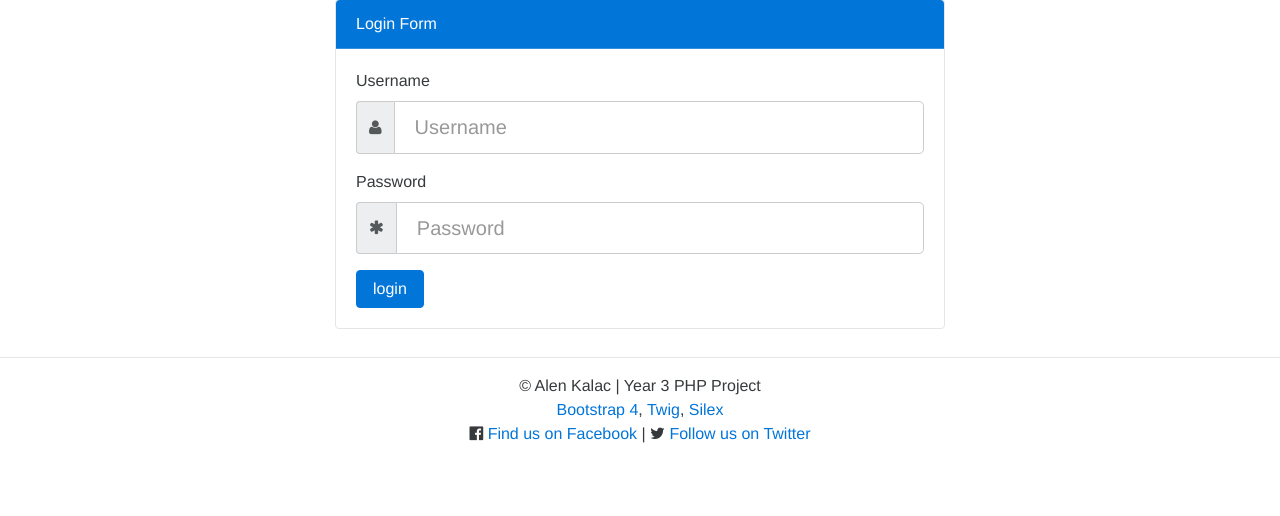
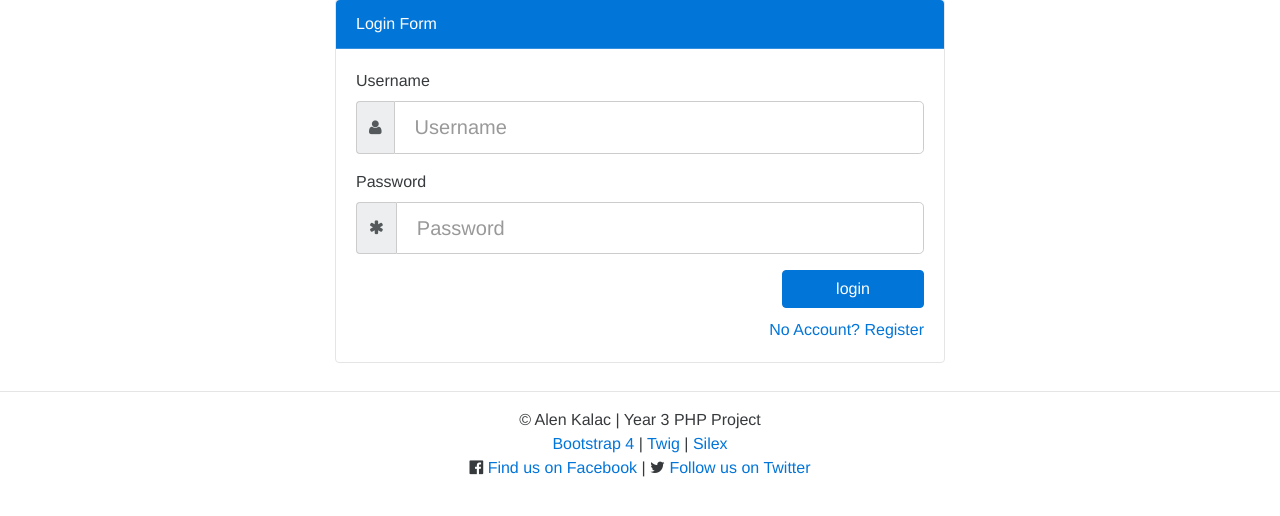
Before and after one commit to alenkalac/php_project_1, a PHP site: template templates/login.html.twig in a window 1280 px wide. Shown: the part 80-596 px from the top of the page. Run offline with PHP 8.4, Linux system fonts and the light colour scheme; the template is opened without the code that fills it, so the values that code supplies are empty; some libraries are stand-ins or nearby versions.

Commit message:
changed seniors to teens changes login form to include a register link minor changes to the footer fixed a bug in signup page where gender buttons didnt show

```diff
--- a/templates/index.html.twig
+++ b/templates/index.html.twig
@@ -29,7 +29,7 @@
 		</div>
 		<div class="col-md-4">
 			<div class="card card-inverse">
-				<div class="card-header card-info">Senior Group</div>
+				<div class="card-header card-info">Teen Group</div>
 				<div class="card-block">
 					<ul>
 						<li>Young adults between ages 9 - 18</li>
@@ -45,7 +45,7 @@
 		</div>
 		<div class="col-md-4">
 			<div class="card card-inverse">
-				<div class="card-header card-success">Adults Group</div>
+				<div class="card-header card-success">Adult Group</div>
 				<div class="card-block">
 					<ul>
 						<li>Adults aged 18+</li>
--- a/templates/login.html.twig
+++ b/templates/login.html.twig
@@ -2,6 +2,12 @@
 
 {% block title %}
 {{ title }}
+{% endblock %}
+
+{% block styles %}
+	.no-margin-bottom {
+		margin-bottom: 0;
+	}
 {% endblock %}
 
 {% block content %}
@@ -34,8 +40,13 @@
 								<input type="password" class="form-control form-control-lg" name="password" id="password" placeholder="Password" aria-describedby="pass_addon">
 							</div>
 							</div>
+						<div class="row no-margin-bottom">
+							<div class="col-sm-12">
+								<input type="submit" class="btn btn-primary pull-right col-sm-3" value="login"> <br><br>
+								<a href="/signup/1" class="pull-right">No Account? Register</a>
+							</div>
 
-						<input type="submit" class="btn btn-primary" value="login">
+						</div>
 					</form>
 				</div>
 			</div>
--- a/templates/modules/footer.html.twig
+++ b/templates/modules/footer.html.twig
@@ -3,7 +3,7 @@
 	<hr>
 	<div class="fixed-width-1280 text-xs-center">
 		&copy; Alen Kalac | Year 3 PHP Project <br>
-		<a href="">Bootstrap 4</a>, <a href="">Twig</a>, <a href="">Silex</a> <br>
+		<a href="">Bootstrap 4</a> | <a href="">Twig</a> | <a href="">Silex</a> <br>
 		<i class="fa fa-facebook-official" aria-hidden="true"></i> <a href="">Find us on Facebook</a> | <i class="fa fa-twitter" aria-hidden="true"></i> <a href="">Follow us on Twitter</a>
 	</div>
 
```
Also changed, not shown: templates/signup.html.twig (+7 -4 lines).
